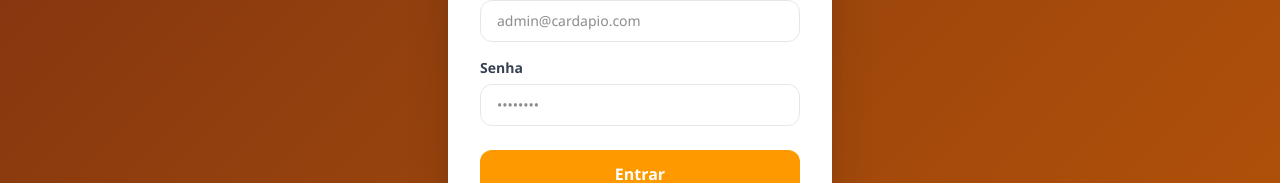
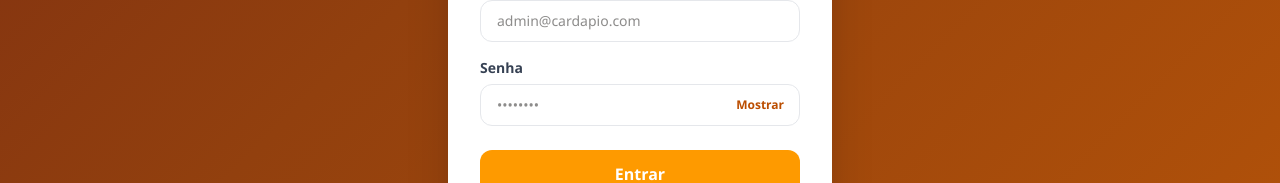
Before and after one commit to soualexandre/cardapio, a Next.js app in the folder code/: page /admin/login in a window 1280 px wide. Shown: the part 424-607 px from the top of the page. Built offline with nearby package versions, Linux system fonts and the light colour scheme.

Commit message:
ajustes de senha

```diff
--- a/code/app/admin/login/page.tsx
+++ b/code/app/admin/login/page.tsx
@@ -6,6 +6,7 @@ export default function AdminLogin() {
   const router = useRouter()
   const [email, setEmail] = useState('')
   const [password, setPassword] = useState('')
+  const [showPassword, setShowPassword] = useState(false)
   const [error, setError] = useState('')
   const [loading, setLoading] = useState(false)
 
@@ -69,14 +70,23 @@ export default function AdminLogin() {
 
           <div className="mb-6">
             <label className="block text-sm font-semibold text-gray-700 mb-1.5">Senha</label>
+            <div className="relative">
               <input
-              type="password"
+                type={showPassword ? 'text' : 'password'}
                 value={password}
                 onChange={e => setPassword(e.target.value)}
                 required
                 placeholder="••••••••"
-              className="w-full px-4 py-2.5 border border-gray-200 rounded-xl text-sm focus:outline-none focus:ring-2 focus:ring-amber-400 focus:border-transparent"
+                className="w-full px-4 py-2.5 pr-20 border border-gray-200 rounded-xl text-sm focus:outline-none focus:ring-2 focus:ring-amber-400 focus:border-transparent"
               />
+              <button
+                type="button"
+                onClick={() => setShowPassword(prev => !prev)}
+                className="absolute inset-y-0 right-0 px-4 text-xs font-semibold text-amber-700 hover:text-amber-800"
+              >
+                {showPassword ? 'Ocultar' : 'Mostrar'}
+              </button>
+            </div>
           </div>
 
           <button
```
Lines whose indentation alone changed are shown as unchanged.
